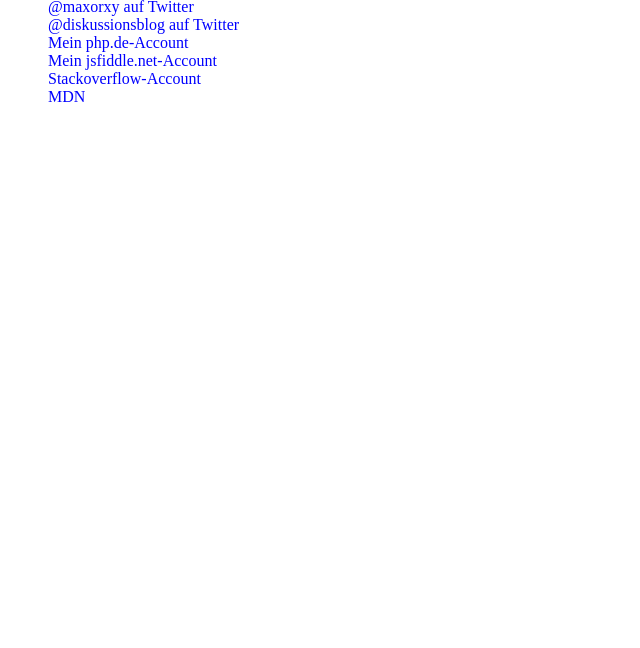
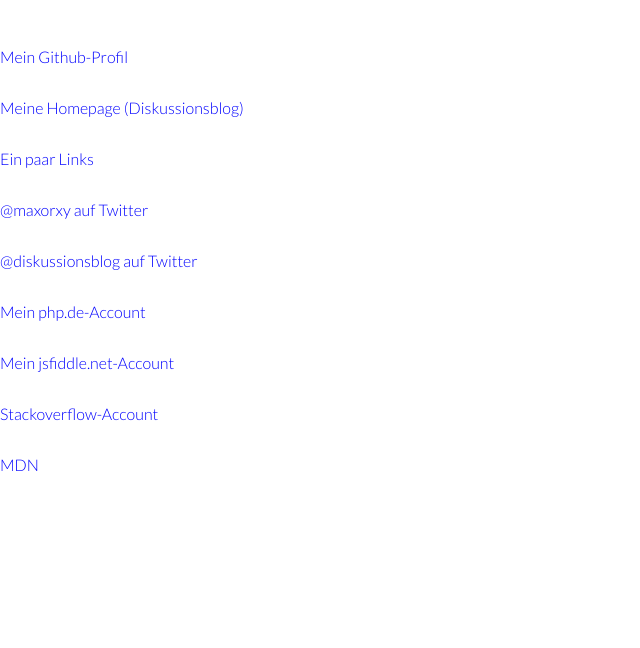
Before and after one commit to maxorxy/maxorxy.github.io, a plain HTML site: page index.html in a window 1280 px wide. Shown: the part 152-800 px from the top of the page, without its empty margins (0-640 px from the left). Drawn offline with Linux system fonts and the light colour scheme.

Commit message:
Update styles.css

```diff
--- a/stylesheets/styles.css
+++ b/stylesheets/styles.css
@@ -1,18 +1,24 @@
 @import url(https://fonts.googleapis.com/css?family=Lato:300italic,700italic,300,700);
 
+* {
+	font-family:Lato, sans-serif;
+	margin:2em auto;
+	padding:0;
+}
+
 body {
-  font: inherit;
+	font: inherit;
 }
 
 ul {
-  list-style-type:none;
+	list-style-type:none;
 }
 
 a, a:link, a:visited {
-  text-decoration:none;
-  color:blue;
+	text-decoration:none;
+	color:blue;
 }
 
 a:hover, a:active, a:focus {
-  text-decoration:underline;
+	text-decoration:underline;
 }
```
